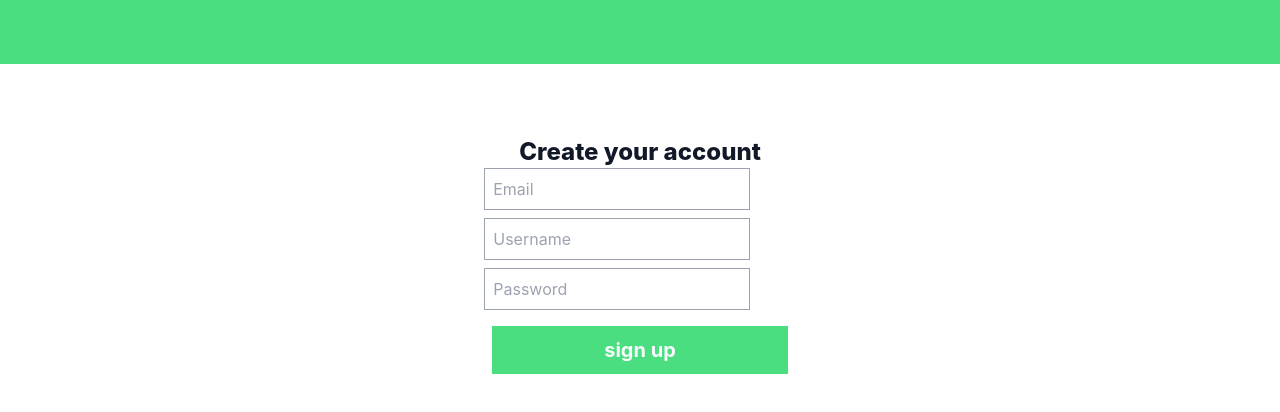
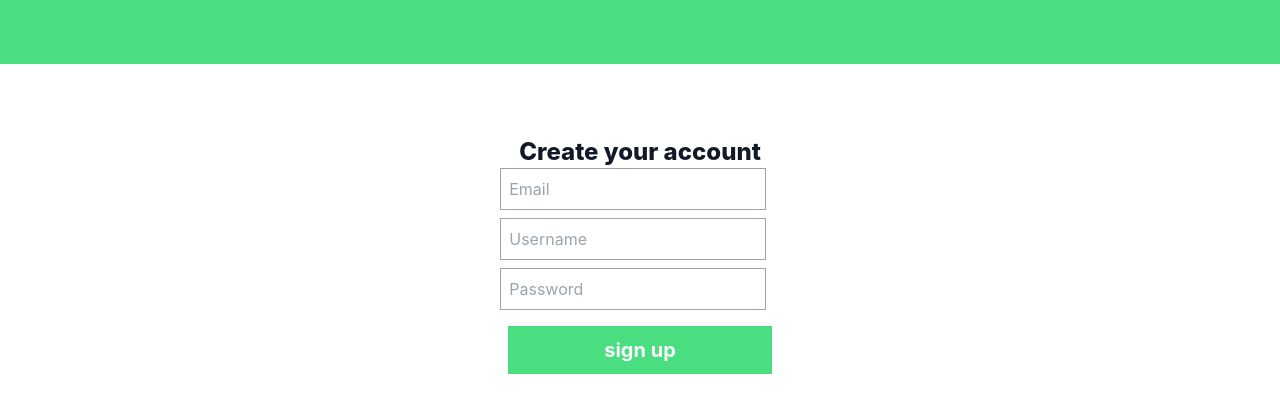
Before and after one commit to Andre361/valdivia, a Next.js app: page /users/register in a window 1280 px wide. Shown: the top 412 px of the page. Built offline with nearby package versions, Linux system fonts and the light colour scheme.

Commit message:
adjusted styling of register button

```diff
--- a/pages/users/register.jsx
+++ b/pages/users/register.jsx
@@ -66,7 +66,7 @@ export default function Register() {
             <input
               type="submit"
               value="sign up"
-              className="submit-button h-12 px-28 m-2 bg-green-400 text-gray-50 text-xl font-bold"
+              className="submit-button h-12 px-24 m-2 bg-green-400 text-gray-50 text-xl font-bold"
             />
           </p>
         </form>
```
